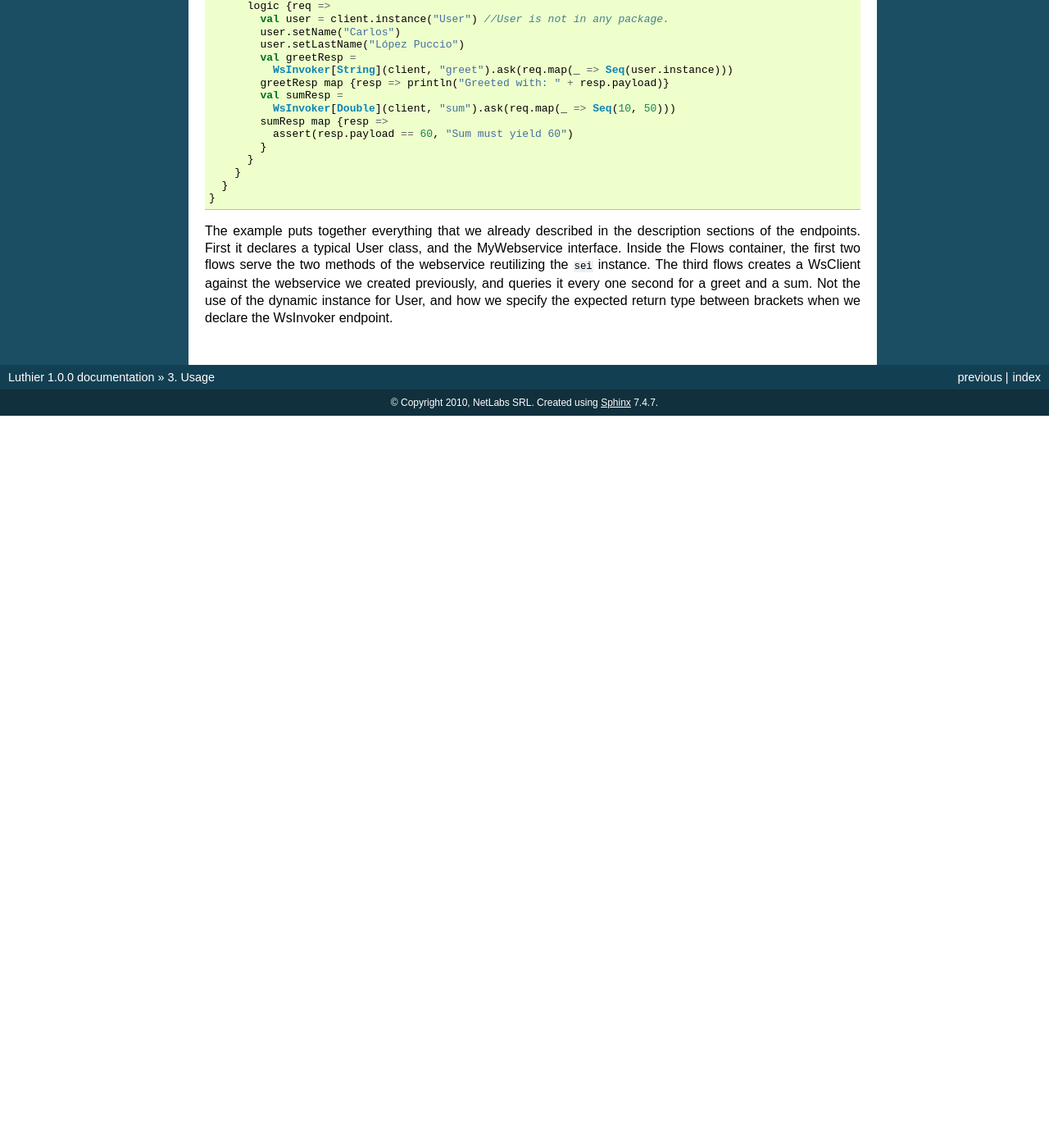
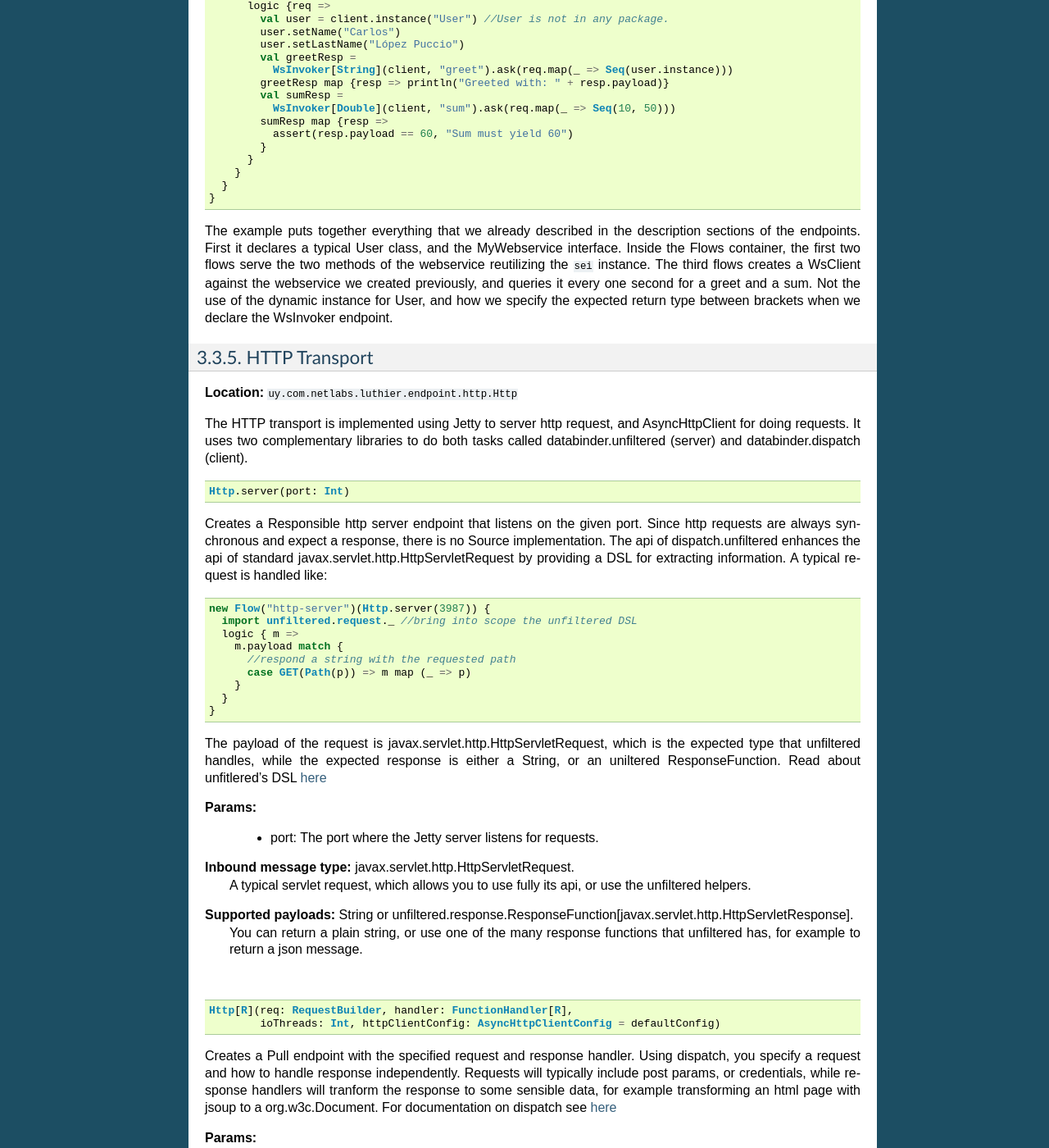
Before and after one commit to netlabs-foundation/luthier, a Sphinx documentation site: the page built from doc/sphinx/usage.rst, in a window 1280 px wide and 1400 px high, scrolled down 13183 px. Shown: the whole window at 82% size. Built offline with Sphinx 7.4.7, drawn with Linux system fonts in a browser that asks for light colours; before the commit the page ends 13690 px from its top, so only the background shows below that; some of the changed text lies outside the part shown.

Commit message:
Half way documented http endpoint

```diff
--- a/doc/sphinx/usage.rst
+++ b/doc/sphinx/usage.rst
@@ -782,3 +782,75 @@ declares a typical User class, and the MyWebservice interface. Inside the Flows
 the two methods of the webservice reutilizing the ``sei`` instance. The third flows creates a WsClient against the
 webservice we created previously, and queries it every one second for a greet and a sum. Not the use of the dynamic
 instance for User, and how we specify the expected return type between brackets when we declare the WsInvoker endpoint.
+
+HTTP Transport
+--------------
+
+**Location:** ``uy.com.netlabs.luthier.endpoint.http.Http``
+
+The HTTP transport is implemented using Jetty to server http request, and AsyncHttpClient for doing requests. It uses
+two complementary libraries to do both tasks called databinder.unfiltered (server) and databinder.dispatch (client).
+
+.. code-block:: scala
+
+  Http.server(port: Int)
+
+Creates a Responsible http server endpoint that listens on the given port. Since http requests are always synchronous and
+expect a response, there is no Source implementation.
+The api of dispatch.unfiltered enhances the api of standard javax.servlet.http.HttpServletRequest by providing a DSL
+for extracting information. A typical request
+is handled like:
+
+.. code-block:: scala
+
+  new Flow("http-server")(Http.server(3987)) {
+    import unfiltered.request._ //bring into scope the unfiltered DSL
+    logic { m =>
+      m.payload match {
+        //respond a string with the requested path
+        case GET(Path(p)) => m map (_ => p)
+      }
+    }
+  }
+
+The payload of the request is javax.servlet.http.HttpServletRequest, which is the expected type that unfiltered handles,
+while the expected response is either a String, or an uniltered ResponseFunction. Read about unfitlered's DSL
+`here <http://unfiltered.databinder.net/Request+Matchers.html>`_
+
+**Params:**
+
+ * port: The port where the Jetty server listens for requests.
+
+**Inbound message type:** javax.servlet.http.HttpServletRequest.
+  A typical servlet request, which allows you to use fully its api, or use the unfiltered helpers.
+**Supported payloads:** String or unfiltered.response.ResponseFunction[javax.servlet.http.HttpServletResponse].
+  You can return a plain string, or use one of the many response functions that unfiltered has, for example to return
+  a json message.
+
+|
+.. code-block:: scala
+
+  Http[R](req: RequestBuilder, handler: FunctionHandler[R],
+          ioThreads: Int, httpClientConfig: AsyncHttpClientConfig = defaultConfig)
+
+Creates a Pull endpoint with the specified request and response handler. Using dispatch, you specify a request and how
+to handle response independently. Requests will typically include post params, or credentials, while response handlers
+will tranform the response to some sensible data, for example transforming an html page with jsoup to a org.w3c.Document.
+For documentation on dispatch see `here <http://dispatch.databinder.net/Dispatch.html>`_
+
+**Params:**
+
+ * req: Request object. Contains url, credentials, http method, and request content.
+ * handler: Function that transforms the server response into something useful. Goes from something as simple as a
+   StringResponseHandler, to BytesResponseHandler, JsonResponseHandlers and DocumentResponseHandlers.
+ * ioThreads: Amount of threads passed to the configuration of the HttpClient.
+ * httpCientConfig: A thorough configration of the AsyncHttpClient can be passed with this parameter. You can either use
+   its builder interface as defined `here <http://www.jarvana.com/jarvana/view/com/ning/async-http-client/1.7.0/async-http-client-1.7.0-javadoc.jar!/index.html?com/ning/http/client/AsyncHttpClientConfig.html>`_.
+   You can our the helper object uy.com.netlabs.luthier.endpoint.http.ClientConfig, which takes every parameter as optional,
+   allowing you to use it like ``ClientConfig(allowPoolingConnection = true, requestTimeoutInMs = 15000,
+   realm = someRealm, sslContext = someSslContext)`` to create a AsyncHttpClientConfig instance.
+
+**In message type:** R.
+  R where R is the return type specified in the FunctionHandler that you pass in the handler param.
+
+<TODO> the askable endpoint, and the full example.
```
